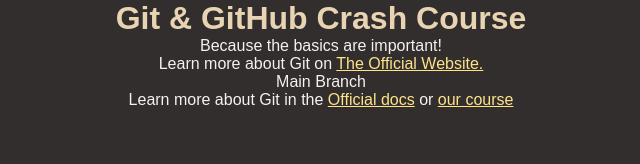
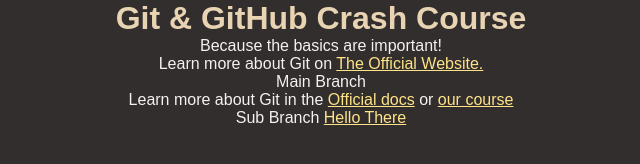
Before and after one commit to Joarpenaflorida/giithub-crash-course, a plain HTML site: page index.html in a window 1280 px wide. Shown: the whole page, without its empty margins (319-959 px from the left). Drawn offline with Linux system fonts and the light colour scheme.

Commit message:
added section

```diff
--- a/index.html
+++ b/index.html
@@ -22,5 +22,9 @@
       <a href="">Official docs</a> or
       <a href="">our course</a>
     </p>
+    <section>
+      Sub Branch
+      <a href="#">Hello There</a>
+    </section>
   </body>
 </html>
```
Also changed, not shown: note.txt.
